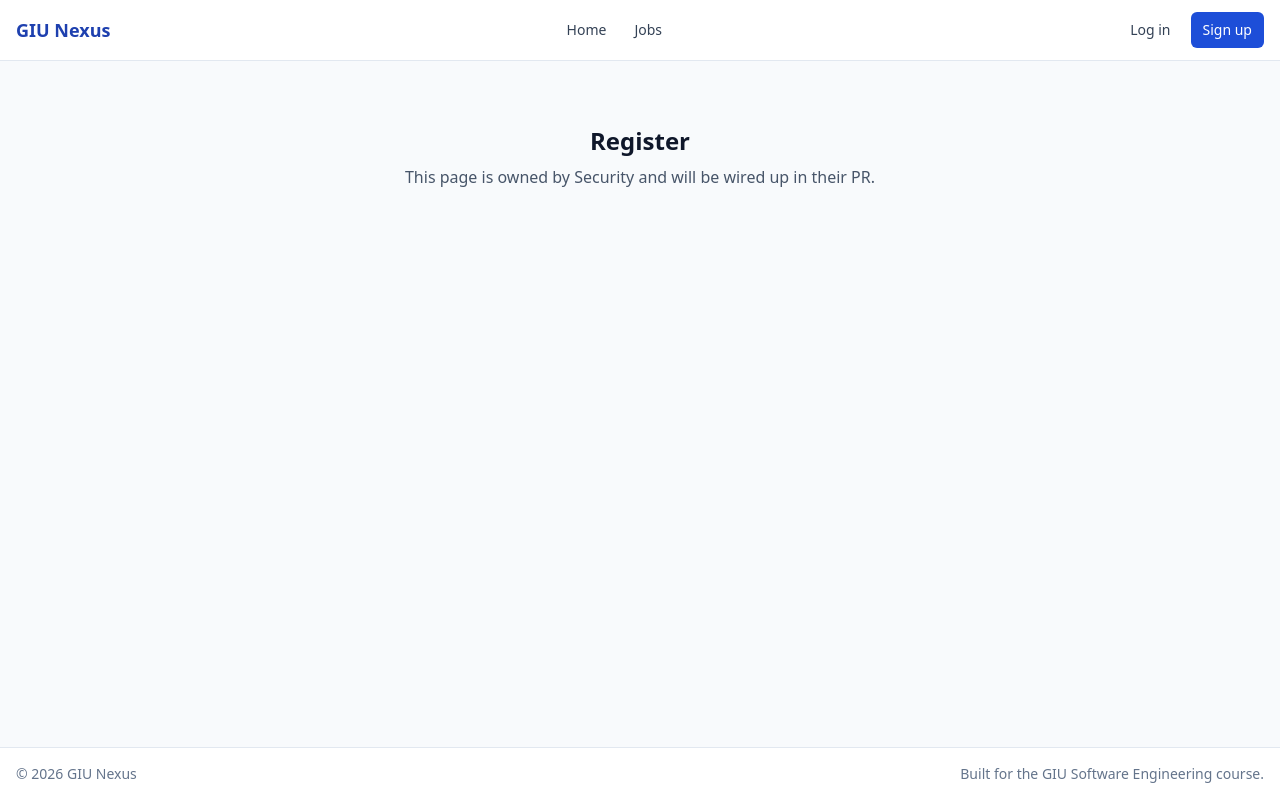
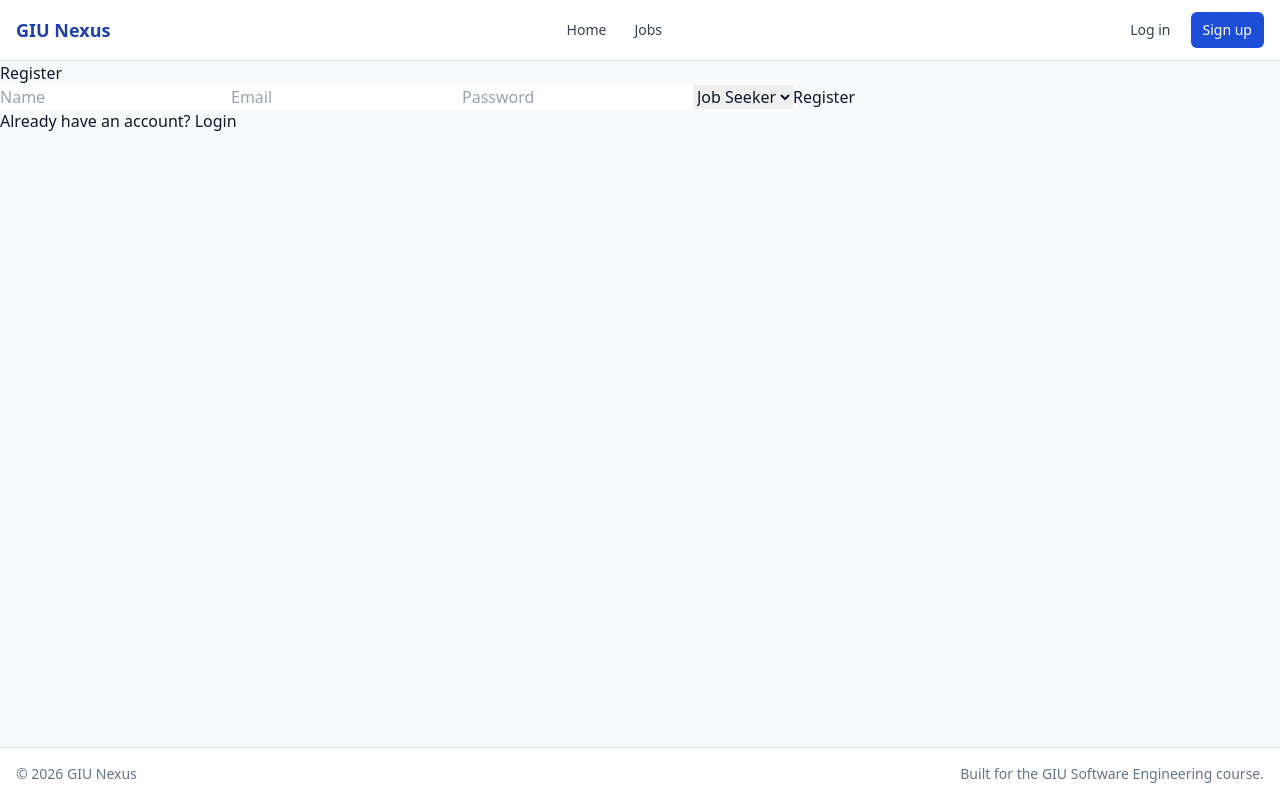
Before and after one commit to JanaHaririi/SW-Eng---GIU-Nexus, a React (Vite) app in the folder Frontend/: page /register in a window 1280 px wide. Built offline with nearby package versions, Linux system fonts and the light colour scheme.

Commit message:
Add security authentication pages

```diff
--- a/Frontend/src/app.jsx
+++ b/Frontend/src/app.jsx
@@ -3,7 +3,12 @@ import Navbar from './components/navbar.jsx';
 import Footer from './components/footer.jsx';
 import PrivateRoute from './components/privateRoute.jsx';
 import RoleRoute from './components/roleRoute.jsx';
+
 import LoginPage from './pages/loginPage.jsx';
+import RegisterPage from './pages/registerPage.jsx';
+import ForgotPasswordPage from './pages/ForgotPasswordPage.jsx';
+import ResetPasswordPage from './pages/ResetPasswordPage.jsx';
+import ChangePasswordPage from './pages/ChangePasswordPage.jsx';
 
 // Teammate-owned pages plug in here as they're built.
 // To wire a real page: replace the matching <ComingSoon ... /> below with
@@ -45,17 +50,16 @@ export default function App() {
           <Route path="/login" element={<LoginPage />} />
 
           {/* Public — Security */}
-          <Route
-            path="/register"
-            element={<ComingSoon owner="Security" name="Register" />}
-          />
+          <Route path="/register" element={<RegisterPage />} />
+
           <Route
             path="/forgot-password"
-            element={<ComingSoon owner="Security" name="Forgot Password" />}
+            element={<ForgotPasswordPage />}
           />
+
           <Route
             path="/reset-password/:token"
-            element={<ComingSoon owner="Security" name="Reset Password" />}
+            element={<ResetPasswordPage />}
           />
 
           {/* Public — Search */}
@@ -72,8 +76,9 @@ export default function App() {
           <Route element={<PrivateRoute />}>
             <Route
               path="/change-password"
-              element={<ComingSoon owner="Security" name="Change Password" />}
+              element={<ChangePasswordPage />}
             />
+
             <Route
               path="/profile"
               element={<ComingSoon owner="Profile" name="Profile" />}
--- a/Frontend/src/pages/changePasswordPage.jsx
+++ b/Frontend/src/pages/changePasswordPage.jsx
@@ -0,0 +1,80 @@
+import { useState } from 'react';
+import { changePassword } from '../services/authService';
+
+export default function ChangePasswordPage() {
+  const [formData, setFormData] = useState({
+    currentPassword: '',
+    newPassword: '',
+  });
+
+  const [message, setMessage] = useState('');
+  const [error, setError] = useState('');
+  const [loading, setLoading] = useState(false);
+
+  function handleChange(e) {
+    setFormData({
+      ...formData,
+      [e.target.name]: e.target.value,
+    });
+  }
+
+  async function handleSubmit(e) {
+    e.preventDefault();
+
+    setMessage('');
+    setError('');
+    setLoading(true);
+
+    try {
+      await changePassword(
+        formData.currentPassword,
+        formData.newPassword
+      );
+
+      setMessage('Password changed successfully.');
+    } catch (err) {
+      if (err?.response?.status === 401) {
+        setError('Current password is incorrect.');
+      } else {
+        setError(
+          err?.response?.data?.message || 'Failed to change password'
+        );
+      }
+    } finally {
+      setLoading(false);
+    }
+  }
+
+  return (
+    <div className="container">
+      <h2>Change Password</h2>
+
+      {message && <p>{message}</p>}
+      {error && <p>{error}</p>}
+
+      <form onSubmit={handleSubmit}>
+        <input
+          type="password"
+          name="currentPassword"
+          placeholder="Current Password"
+          value={formData.currentPassword}
+          onChange={handleChange}
+          required
+        />
+
+        <input
+          type="password"
+          name="newPassword"
+          placeholder="New Password"
+          value={formData.newPassword}
+          onChange={handleChange}
+          required
+        />
+
+        <button type="submit" disabled={loading}>
+          {loading ? 'Loading...' : 'Change Password'}
+        </button>
+      </form>
+    </div>
+  );
+}
--- a/Frontend/src/pages/forgotPasswordPage.jsx
+++ b/Frontend/src/pages/forgotPasswordPage.jsx
@@ -0,0 +1,50 @@
+import { useState } from 'react';
+import { forgotPassword } from '../services/authService';
+
+export default function ForgotPasswordPage() {
+  const [email, setEmail] = useState('');
+  const [message, setMessage] = useState('');
+  const [loading, setLoading] = useState(false);
+
+  async function handleSubmit(e) {
+    e.preventDefault();
+
+    setLoading(true);
+
+    try {
+      await forgotPassword(email);
+
+      setMessage(
+        'If an account with that email exists, a reset link has been sent.'
+      );
+    } catch {
+      setMessage(
+        'If an account with that email exists, a reset link has been sent.'
+      );
+    } finally {
+      setLoading(false);
+    }
+  }
+
+  return (
+    <div className="container">
+      <h2>Forgot Password</h2>
+
+      {message && <p>{message}</p>}
+
+      <form onSubmit={handleSubmit}>
+        <input
+          type="email"
+          placeholder="Enter your email"
+          value={email}
+          onChange={(e) => setEmail(e.target.value)}
+          required
+        />
+
+        <button type="submit" disabled={loading}>
+          {loading ? 'Loading...' : 'Send Reset Link'}
+        </button>
+      </form>
+    </div>
+  );
+}
--- a/Frontend/src/pages/registerPage.jsx
+++ b/Frontend/src/pages/registerPage.jsx
@@ -0,0 +1,103 @@
+import { useState } from 'react';
+import { useNavigate, Link } from 'react-router-dom';
+import { register } from '../services/authService';
+
+export default function RegisterPage() {
+  const navigate = useNavigate();
+
+  const [formData, setFormData] = useState({
+    name: '',
+    email: '',
+    password: '',
+    role: 'jobSeeker',
+  });
+
+  const [message, setMessage] = useState('');
+  const [error, setError] = useState('');
+  const [loading, setLoading] = useState(false);
+
+  function handleChange(e) {
+    setFormData({
+      ...formData,
+      [e.target.name]: e.target.value,
+    });
+  }
+
+  async function handleSubmit(e) {
+    e.preventDefault();
+
+    setError('');
+    setMessage('');
+    setLoading(true);
+
+    try {
+      const data = await register(formData);
+
+      if (data?.user?.status === 'pending') {
+        setMessage('Your recruiter account is pending admin approval.');
+      } else {
+        setMessage('Registration successful.');
+        navigate('/login');
+      }
+    } catch (err) {
+      setError(err?.response?.data?.message || 'Registration failed');
+    } finally {
+      setLoading(false);
+    }
+  }
+
+  return (
+    <div className="container">
+      <h2>Register</h2>
+
+      {message && <p>{message}</p>}
+      {error && <p>{error}</p>}
+
+      <form onSubmit={handleSubmit}>
+        <input
+          type="text"
+          name="name"
+          placeholder="Name"
+          value={formData.name}
+          onChange={handleChange}
+          required
+        />
+
+        <input
+          type="email"
+          name="email"
+          placeholder="Email"
+          value={formData.email}
+          onChange={handleChange}
+          required
+        />
+
+        <input
+          type="password"
+          name="password"
+          placeholder="Password"
+          value={formData.password}
+          onChange={handleChange}
+          required
+        />
+
+        <select
+          name="role"
+          value={formData.role}
+          onChange={handleChange}
+        >
+          <option value="jobSeeker">Job Seeker</option>
+          <option value="recruiter">Recruiter</option>
+        </select>
+
+        <button type="submit" disabled={loading}>
+          {loading ? 'Loading...' : 'Register'}
+        </button>
+      </form>
+
+      <p>
+        Already have an account? <Link to="/login">Login</Link>
+      </p>
+    </div>
+  );
+}
--- a/Frontend/src/pages/resetPasswordPage.jsx
+++ b/Frontend/src/pages/resetPasswordPage.jsx
@@ -0,0 +1,57 @@
+import { useState } from 'react';
+import { useNavigate, useParams } from 'react-router-dom';
+import { resetPassword } from '../services/authService';
+import { useAuth } from '../context/authContext';
+
+export default function ResetPasswordPage() {
+  const { token } = useParams();
+  const navigate = useNavigate();
+  const { login } = useAuth();
+
+  const [password, setPassword] = useState('');
+  const [error, setError] = useState('');
+  const [loading, setLoading] = useState(false);
+
+  async function handleSubmit(e) {
+    e.preventDefault();
+
+    setError('');
+    setLoading(true);
+
+    try {
+      const data = await resetPassword(token, password);
+
+      if (data?.token && data?.user) {
+        login(data.token, data.user);
+      }
+
+      navigate('/');
+    } catch (err) {
+      setError(err?.response?.data?.message || 'Reset password failed');
+    } finally {
+      setLoading(false);
+    }
+  }
+
+  return (
+    <div className="container">
+      <h2>Reset Password</h2>
+
+      {error && <p>{error}</p>}
+
+      <form onSubmit={handleSubmit}>
+        <input
+          type="password"
+          placeholder="New Password"
+          value={password}
+          onChange={(e) => setPassword(e.target.value)}
+          required
+        />
+
+        <button type="submit" disabled={loading}>
+          {loading ? 'Loading...' : 'Reset Password'}
+        </button>
+      </form>
+    </div>
+  );
+}
--- a/Frontend/src/services/authService.js
+++ b/Frontend/src/services/authService.js
@@ -32,3 +32,11 @@ export async function resetPassword(token, password) {
   const { data } = await api.patch(`/auth/reset-password/${token}`, { password });
   return data;
 }
+export async function changePassword(currentPassword, newPassword) {
+  const { data } = await api.patch('/auth/change-password', {
+    currentPassword,
+    newPassword,
+  });
+
+  return data;
+}
```
Also changed, not shown: 1 other file (tests, documents, lock files or other folders).
